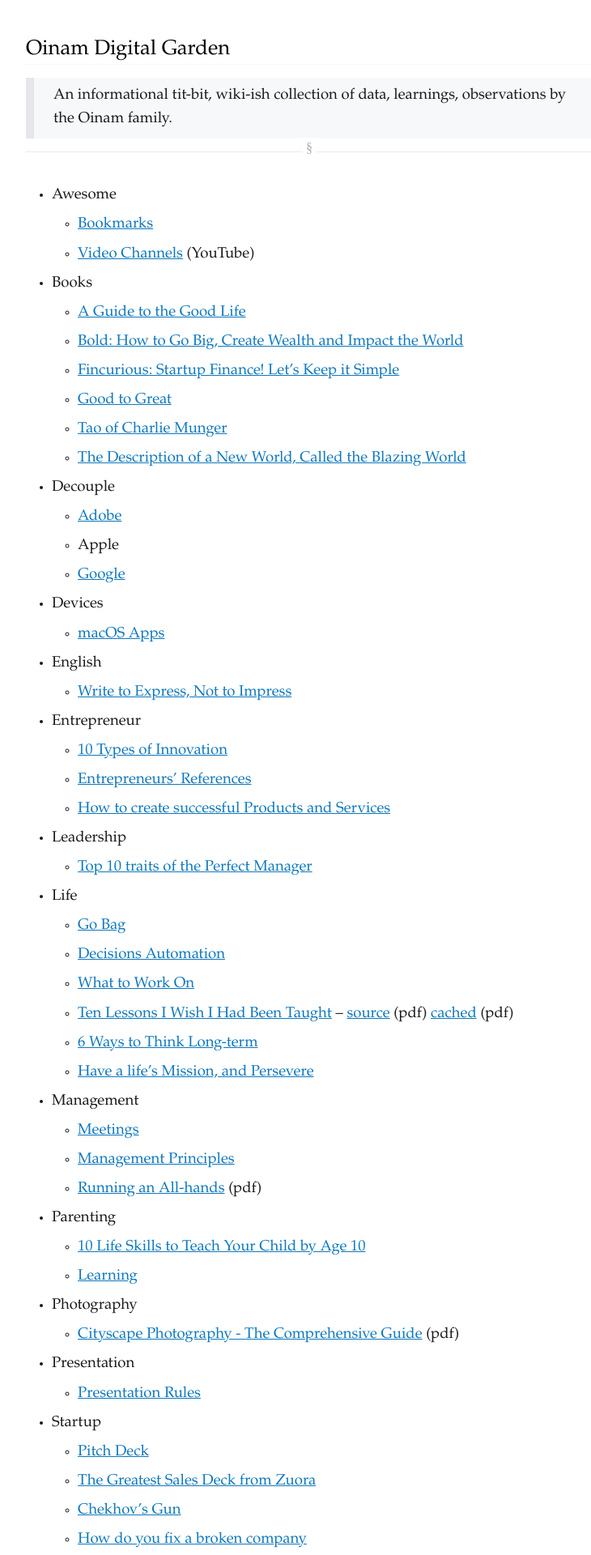
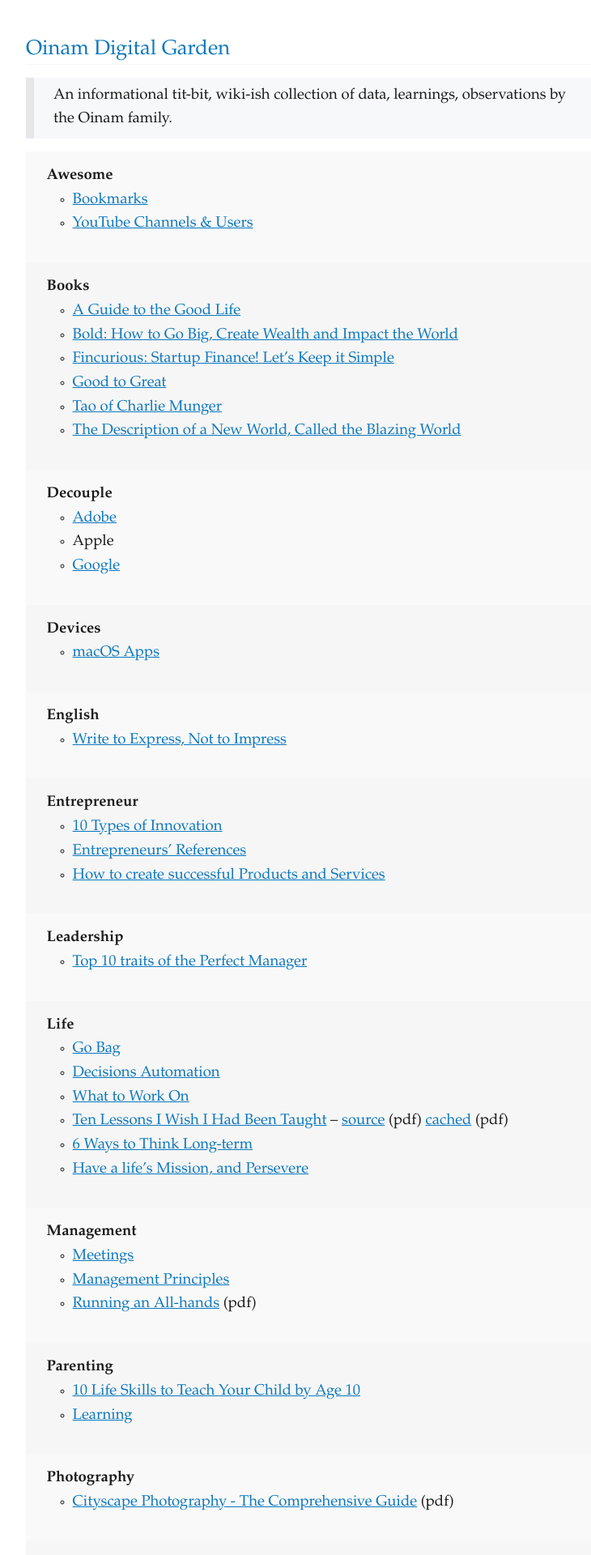
Before and after one commit to oinam/notes, a Jekyll site: the page built from index.md, in a window 1280 px wide. Shown: the top 1920 px of the page at 81% size, without its empty margins (258-988 px from the left). Built offline with Jekyll 4.4.1, drawn with Linux system fonts in a browser that asks for light colours; some of the changed text lies outside the part shown.

Commit message:
Styles Update.

```diff
--- a/CNAME
+++ /dev/null
@@ -1 +0,0 @@
-oinam.fyi
--- a/_config.yml
+++ b/_config.yml
@@ -32,6 +32,10 @@ markdown: kramdown
 highlighter: rouge
 permalink: pretty
 
+sass:
+  sass_dir: _sass
+  style: compressed # nested, expanded, compact, compressed
+
 # Build settings
 plugins:
   - jekyll-feed
@@ -45,15 +49,16 @@ plugins:
 # their entries' file path in the `include:` list.
 #
 exclude:
+  - .jekyll-cache/
   - .sass-cache/
-  - .jekyll-cache/
-  - gemfiles/
+  - CNAME
   - Gemfile
   - Gemfile.lock
+  - gemfiles/
   - node_modules/
+  - README.md
+  - styles.css.map
   - vendor/bundle/
   - vendor/cache/
   - vendor/gems/
   - vendor/ruby/
-  - CNAME
-  - README.md
--- a/_layouts/default.html
+++ b/_layouts/default.html
@@ -19,6 +19,8 @@
 </head>
 <body>
 
+<h1 class="logo"><a href="{{site.url}}">{{site.title}}</a></h1>
+
 {{ content }}
 
 <footer class="footer">
--- /dev/null
+++ b/_layouts/home.html
@@ -0,0 +1,16 @@
+---
+layout: default
+title: Oinam Digital Garden
+---
+
+<main class="home">
+
+  <blockquote>
+    <p>
+      {{ site.description }}
+    </p>
+  </blockquote>
+
+  {{ content }}
+
+</main>
--- a/_layouts/page.html
+++ b/_layouts/page.html
@@ -2,6 +2,4 @@
 layout: default
 ---
 
-<h1 class="logo"><a href="{{site.url}}">{{site.title}}</a></h1>
-
 {{ content }}
--- /dev/null
+++ b/_sass/_base.scss
@@ -0,0 +1,56 @@
+html,
+input,
+select,
+button {
+  font-family: var(--onm-font-sans-serif);
+}
+
+body {
+  max-width: 700px;
+  border-radius: var(--onm-border-radius);
+
+  background: var(--onm-global-bg);
+
+  font-size: var(--onm-font-size);
+  line-height: var(--onm-text-line-height);
+}
+
+blockquote {
+  margin: 1rem auto;
+  padding: 0.5rem 1.5rem;
+
+  border-left: 10px solid var(--nc-bg-3);
+  border-radius-right: var(--onm-border-radius);
+}
+
+h1, h2, h3, h4, h5, h6 {
+  font-family: var(--onm-font-headline);
+  line-height: 1.2;
+}
+
+a {
+  color: var(--onm-color-link);
+}
+
+hr.oHr {
+  overflow: visible;
+  padding: 0;
+  margin: 1rem auto;
+
+  border: 0 none;
+  border-top: 1px solid #eaeaea;
+
+  color: #aaa;
+  text-align: center;
+}
+
+hr.oHr:after {
+  content: "§";
+  display: inline-block;
+  position: relative;
+  top: -1.1rem;
+  font-family: cursive;
+  font-size: 1rem;
+  padding: 0 0.25rem;
+  background: var(--onm-global-bg);
+}
--- /dev/null
+++ b/_sass/_footer.scss
@@ -0,0 +1,18 @@
+.footer {
+  margin: 2rem auto;
+  padding: 1rem 0;
+  border-top: 1px solid var(--onm-color-gray-300);
+  color: #777;
+}
+
+.footer a {
+  text-decoration: none;
+  border-bottom: 1px solid none;
+  padding: 0.16rem 0;
+}
+
+.footer a:hover,
+.footer a:active {
+  text-decoration: none;
+  border-bottom: 1px solid var(--onm-color-link);
+}
--- /dev/null
+++ b/_sass/_global.scss
@@ -0,0 +1,18 @@
+.logo {
+  font-family: 'Rockwell', var(--onm-font-headline);
+  font-size: 1.6rem;
+  font-weight: 500;
+}
+
+.logo a,
+.logo a:visited {
+  color: var(--onm-color-link);
+  text-decoration: none;
+  border-bottom: 1px solid none;
+}
+
+.logo a:hover,
+.logo a:active {
+  text-decoration: none;
+  border-bottom: 1px solid var(--onm-color-link);
+}
--- /dev/null
+++ b/_sass/_home.scss
@@ -0,0 +1,41 @@
+.home {
+
+  // 1st level list
+  ul {
+    margin: 0;
+    padding: 0;
+    list-style: none;
+
+    // 1st level list-items
+    li {
+      margin: 0;
+      padding: 1rem 1.6rem;
+
+      font-weight: 600;
+
+      // 2nd level list
+      ul {
+        margin: 0;
+        padding: 0 0 1rem;
+
+        // 2nd level list-items
+        li {
+          margin: 0 2rem;
+          padding: 0;
+
+          font-weight: 200;
+          list-style: circle;
+        }
+      }
+    }
+  }
+
+  // alternate background color
+  > ul > li:nth-child(odd) {
+    background: var(--onm-color-gray-100);
+  }
+
+  > ul > li:nth-child(even) {
+    background: var(--onm-color-gray-200);
+  }
+}
--- a/styles.css
+++ b/_sass/_new.scss
@@ -449,129 +449,3 @@ input {
 img {
   max-width: 100%;
 }
-
-/* ------------------------------------- */
-
-/*
- * Custom Styles
- * Edit: Jul 9, 2020
- *
- * DO NOT touch the above New.CSS framework, so it can be replaced with newere versions.
- * Make changes to the custom styles below.
- *
- */
-
-:root {
-  --onm-color-earth: #cc7722;
-  --onm-color-water: #0e78be;
-  --onm-color-fire: #f0b81a;
-  --onm-color-wind: #cfdff6;
-  --onm-color-void: #f3ebde;
-
-  --onm-color-link: #0e78be;
-
-  --onm-font-sans-serif: 'New Century Schoolbook', Garamond, Georgia, 'Times New Roman', Times, serif;
-  --onm-font-headline: Bookman, Palatino;
-  --onm-font-size: 1.16rem;
-
-  --onm-text-line-height: 1.6;
-
-  --onm-border-radius: 3px;
-
-  --onm-global-bg: #fff;
-}
-
-html,
-input,
-select,
-button {
-  font-family: var(--onm-font-sans-serif);
-}
-
-body {
-  max-width: 700px;
-  border-radius: var(--onm-border-radius);
-
-  background: var(--onm-global-bg);
-
-  font-size: var(--onm-font-size);
-  line-height: var(--onm-text-line-height);
-}
-
-blockquote {
-  margin: 1rem auto;
-  padding: 0.5rem 1.5rem;
-
-  border-left: 10px solid var(--nc-bg-3);
-  border-radius-right: var(--onm-border-radius);
-}
-
-h1, h2, h3, h4, h5, h6 {
-  font-family: var(--onm-font-headline);
-  line-height: 1.2;
-}
-
-a {
-  color: var(--onm-color-link);
-}
-
-hr.oHr {
-  overflow: visible;
-  padding: 0;
-  margin: 0.6rem auto;
-
-  border: 0 none;
-  border-top: 1px solid #eaeaea;
-
-  color: #aaa;
-  text-align: center;
-}
-
-hr.oHr:after {
-  content: "§";
-  display: inline-block;
-  position: relative;
-  top: -1.1rem;
-  font-family: cursive;
-  font-size: 1rem;
-  padding: 0 0.25rem;
-  background: var(--onm-global-bg);
-}
-
-.logo {
-  font-family: 'Rockwell', var(--onm-font-headline);
-  font-size: 1.6rem;
-  font-weight: 500;
-}
-
-.logo a,
-.logo a:visited {
-  color: var(--onm-color-link);
-  text-decoration: none;
-  border-bottom: 1px solid none;
-}
-
-.logo a:hover,
-.logo a:active {
-  text-decoration: none;
-  border-bottom: 1px solid var(--onm-color-link);
-}
-
-.footer {
-  margin: 2rem auto;
-  padding: 1rem 0;
-  border-top: 1px solid #aaa;
-  color: #777;
-}
-
-.footer a {
-  text-decoration: none;
-  border-bottom: 1px solid none;
-  padding: 0.16rem 0;
-}
-
-.footer a:hover,
-.footer a:active {
-  text-decoration: none;
-  border-bottom: 1px solid var(--onm-color-link);
-}
--- /dev/null
+++ b/_sass/_settings.scss
@@ -0,0 +1,33 @@
+:root {
+  --onm-color-earth: #cc7722;
+  --onm-color-water: #0e78be;
+  --onm-color-fire: #f0b81a;
+  --onm-color-wind: #cfdff6;
+  --onm-color-void: #f3ebde;
+
+  --onm-color-gray-100: #f9f9f9;
+  --onm-color-gray-200: #f6f6f6;
+  --onm-color-gray-300: #e0e0e0;
+  --onm-color-gray-400: #bdbdbd;
+  --onm-color-gray-500: #9e9e9e;
+  --onm-color-gray-600: #757575;
+  --onm-color-gray-700: #616161;
+  --onm-color-gray-800: #424242;
+  --onm-color-gray-900: #212121;
+
+  --onm-color-white: #fff;
+  --onm-color-black: #000;
+
+  --onm-color-text: var(--onm-color-gray-900);
+  --onm-color-link: #0e78be;
+
+  --onm-font-sans-serif: 'New Century Schoolbook', Garamond, Georgia, 'Times New Roman', Times, serif;
+  --onm-font-headline: Bookman, Palatino;
+  --onm-font-size: 1.16rem;
+
+  --onm-text-line-height: 1.6;
+
+  --onm-border-radius: 3px;
+
+  --onm-global-bg: #fff;
+}
--- a/index.md
+++ b/index.md
@@ -1,17 +1,10 @@
 ---
-layout: default
-title: Oinam Digital Garden
+layout: home
 ---
-
-<h1 class="logo">{{ site.title }}</h1>
-
-> {{ site.description }}
-
-<hr class="oHr">
 
 - Awesome
   + [Bookmarks](/awesome/bookmarks/)
-  + [Video Channels](/awesome/video/) (YouTube)
+  + [YouTube Channels & Users](/awesome/video/)
 - Books
   + [A Guide to the Good Life](/books/a-guide-to-the-good-life/)
   + [Bold: How to Go Big, Create Wealth and Impact the World](/books/bold-how-to-go-big-create-wealth-and-impact-the-world/)
@@ -61,10 +54,3 @@ title: Oinam Digital Garden
   + [Let them paste passwords](/technology/passwords-paste/)
 - Tools
   + [Note Taking and Management](/tools/note-taking-and-management/)
-
-<hr class="oHr">
-
-### Brajeshwar
-
-- [My Phone Homescreen Evolution](/brajeshwar/brajeshwar-phone-home/)
-- [Why do I Swear?](/brajeshwar/why-do-i-swear/)
--- /dev/null
+++ b/styles.scss
@@ -0,0 +1,10 @@
+---
+---
+@import "new";
+
+@import "settings";
+@import "base";
+@import "global";
+@import "footer";
+
+@import "home";
```
Also changed, not shown: awesome/video.md (+3 -5 lines), _data/nav.yml (deleted), _data/pages.yml (deleted).
